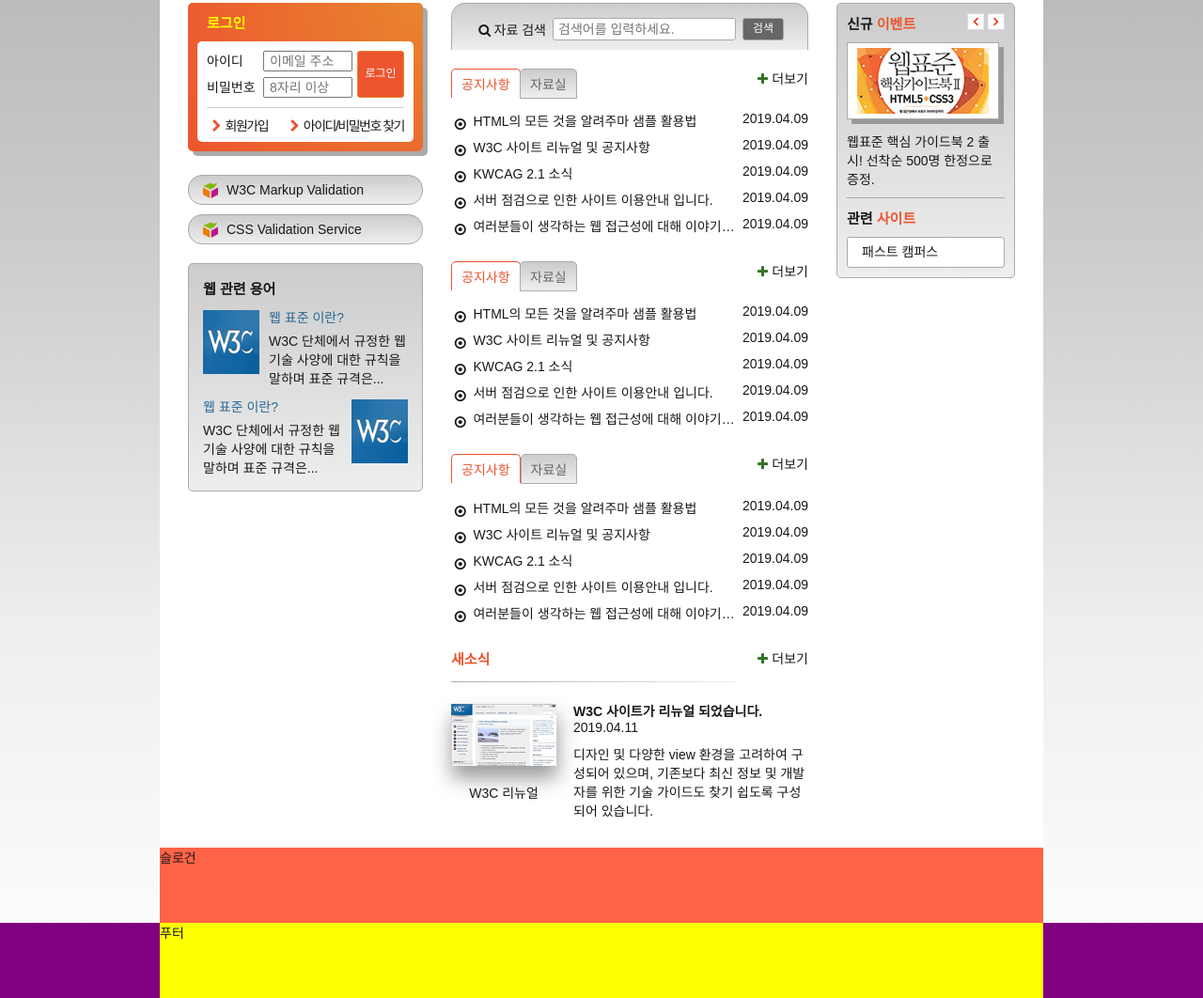
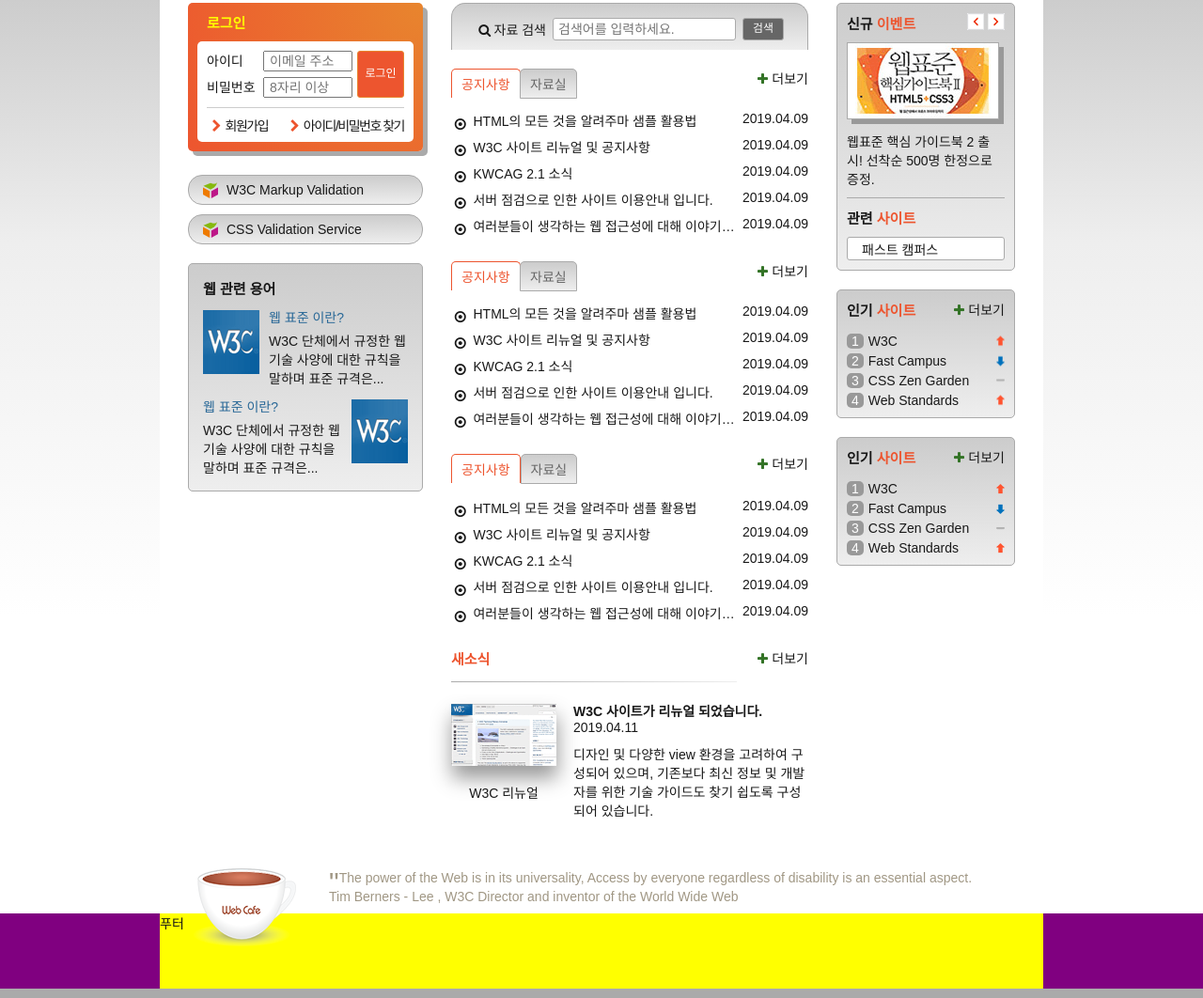
Before and after one commit to tastyloper/exHTML5, a plain HTML site: page main.html in a window 1280 px wide. Shown: the part 272-1334 px from the top of the page at 94% size. Drawn offline with Linux system fonts and the light colour scheme; a web font is replaced by a local one.

Commit message:
0412 study

```diff
--- a/css/stylesheet.css
+++ b/css/stylesheet.css
@@ -56,7 +56,7 @@ body {
   font-size: 1.4rem;
   font-family: "Spoqa Han Sans", sans-serif;
   font-weight: 400;
-  background: url("images/bg_flower.png") no-repeat 50% 0, #AAA linear-gradient(#AAA 0%, #CCC 40%, #EEE 70%, #FFF 100%);
+  background: url("images/bg_flower.png") no-repeat 50% 0, #AAA linear-gradient(#AAA 0%, #EEE 40%, #FFF 70%, #FFF 100%);
 }
 /* 링크 스타일 */
 a {
@@ -646,13 +646,14 @@ a {
 }
 .event {
   position: relative;
+  margin-bottom: 10px;
   border-bottom: 1px solid #AAA;
 }
-.event-heading {
+.event-heading, .related-heading {
   font-size: 1.5rem;
   font-weight: 700;
 }
-.event-heading span {
+.event-heading span, .related-heading span {
   color: #ED552F;
 }
 .event p {
@@ -681,35 +682,154 @@ a {
 .btn-event .btn-event-next {
   background-position: -37px 0;
 }
-.related-heading {
-  margin-top: 10px;
-  font-size: 1.5rem;
-  font-weight: 700;
-}
-.related-heading span {
-  color: #ED552F;
-}
 .related-list {
   overflow: hidden;
-  height: 33px;
+  height: 25px;
   margin-top: 10px;
   background-color: #FFF;
   border: 1px solid #AAA;
   border-radius: 3px;
-  transition: height 0.3s ease;
+  transition: height .4s, padding .4s;
 }
 .related-list.list-act {
-  height: auto;
+  height: 133px;
   padding: 5px 0;
 }
 .related-list a {
   display: block;
-  padding: 4px 15px;
+  padding: 2px 15px;
+}
+/* 인기 사이트 */
+.favorite {
+  position: relative;
+  margin-top: 20px;
+  padding: 10px;
+  background: #CCC linear-gradient(#CCC, #EEE);
+  border: 1px solid #AAA;
+  border-radius: 5px;
+}
+.favorite-heading {
+  font-size: 1.5rem;
+  font-weight: 700;
+}
+.favorite-heading span {
+  color: #ED552F;
+}
+.favorite-list {
+  overflow: hidden;
+  margin-top: 10px;
+  counter-reset: 0;
+}
+.favorite-list li {
+  position: relative;
+  counter-increment: counter;
+  margin-top: 5px;
+}
+.favorite-list li::before {
+  content: counter(counter);
+  margin-right: 5px;
+  padding: 0 5px;
+  color: #FFF;
+  text-align: center;
+  background-color: #999;
+  border-radius: 5px;
+}
+.favorite-list em {
+  overflow: hidden;
+  position: absolute;
+  top: 50%;
+  right: 0;
+  transform: translateY(-50%);
+  width: 9px;
+  height: 0;
+  padding-top: 11px;
+  background-image: url("./images/rank.png");
+  background-repeat: no-repeat;
+}
+.favorite-list .stop {
+  padding-top: 3px;
+  background-position: 0 -26px;
+}
+.favorite-list .down {
+  background-position: 0 -44px;
+}
+.favorite-more {
+  position: absolute;
+  top: 10px;
+  right: 10px;
+}
+.favorite-more.icon-plus::before {
+  color: #337326;
+}
+.favorite-list2 {
+  overflow: hidden;
+  margin-top: 10px;
+  counter-reset: 0;
+}
+.favorite-list2 li {
+  display: flex;
+  align-items: center;
+  counter-increment: counter;
+  margin-top: 5px;
+}
+.favorite-list2 li::before {
+  content: counter(counter);
+  margin-right: 5px;
+  padding: 0 5px;
+  color: #FFF;
+  text-align: center;
+  background-color: #999;
+  border-radius: 5px;
+}
+.favorite-list2 em {
+  overflow: hidden;
+  width: 9px;
+  height: 0;
+  margin-left: auto;
+  padding-top: 11px;
+  background-image: url("./images/rank.png");
+  background-repeat: no-repeat;
+}
+.favorite-list2 .stop {
+  padding-top: 3px;
+  background-position: 0 -26px;
+}
+.favorite-list2 .down {
+  background-position: 0 -44px;
 }
 /* 슬로건 */
 .slogan {
-  height: 10vh;
-  background: tomato;
+  position: relative;
+  padding: 10px 70px 10px 180px;
+}
+.slogan-heading {
+  position: absolute;
+  bottom: -35px;
+  left: 35px;
+  width: 110px;
+  height: 83px;
+  line-height: 83px;
+  text-align: center;
+}
+.slogan-heading::after {
+  content: "";
+  position: absolute;
+  top: 0;
+  left: 0;
+  width: 100%;
+  height: 100%;
+  background-image: url("./images/coffee.png");
+  background-repeat: no-repeat;
+}
+.slogan-content {
+  color: #A09784;
+}
+.slogan-content q::before {
+  content: "\0022";
+  position: relative;
+  top: 10px;
+  font-size: 3rem;
+
 }
 /* 푸터 */
 .footer-bg {
--- a/js/main.js
+++ b/js/main.js
@@ -32,6 +32,6 @@ $('.board-tab').on('click keyup', function(e) {
 // 관련 사이트 목록 제어를 위한 스크립트
 $('.related-list').on('mouseover focusin', function() {
   $(this).addClass('list-act');
-}).on('mouseout focusoust', function() {
+}).on('mouseout focusout', function() {
   $(this).removeClass('list-act');
 });
--- a/main.html
+++ b/main.html
@@ -360,9 +360,36 @@
             </ul>
           </section>
         </div>
+        <section class="favorite">
+          <h2 id="favorite" class="favorite-heading">인기 <span>사이트</span></h2>
+          <ol class="favorite-list">
+            <li><a href="#">W3C</a><em class="up">상승</em></li>
+            <li><a href="#">Fast Campus</a><em class="down">하락</em></li>
+            <li><a href="#">CSS Zen Garden</a><em class="stop">멈춤</em></li>
+            <li><a href="#">Web Standards</a><em class="up">상승</em></li>
+          </ol>
+          <a href="#" class="icon-plus favorite-more" title="인기 사이트" target="_blank" aria-labelledby="favorite">더보기</a>
+        </section>
+        <section class="favorite">
+          <h2 id="favorite2" class="favorite-heading">인기 <span>사이트</span></h2>
+          <ol class="favorite-list2">
+            <li><a href="#">W3C</a><em class="up">상승</em></li>
+            <li><a href="#">Fast Campus</a><em class="down">하락</em></li>
+            <li><a href="#">CSS Zen Garden</a><em class="stop">멈춤</em></li>
+            <li><a href="#">Web Standards</a><em class="up">상승</em></li>
+          </ol>
+          <a href="#" class="icon-plus favorite-more" title="인기 사이트" target="_blank" aria-labelledby="favorite2">더보기</a>
+        </section>
       </div>
     </main>
-    <article class="slogan">슬로건</article>
+    <article class="slogan">
+      <h2 class="slogan-heading" title="웹카페에서 웹표준을">슬로건</h2>
+      <p class="slogan-content">
+        <q cite="https://w3.org">The power of the Web is in its universality, Access by everyone regardless of disability is an essential aspect.</q>
+        Tim Berners - Lee , W3C Director and inventor of the World Wide Web
+      </p>
+      <footer class="readable-hidden">출처 : World Wide Web Consortium</footer>
+    </article>
     <div class="footer-bg">
       <footer class="footer">푸터</footer>
     </div>
```
Also changed, not shown: transition.html (+27 -0 lines).
